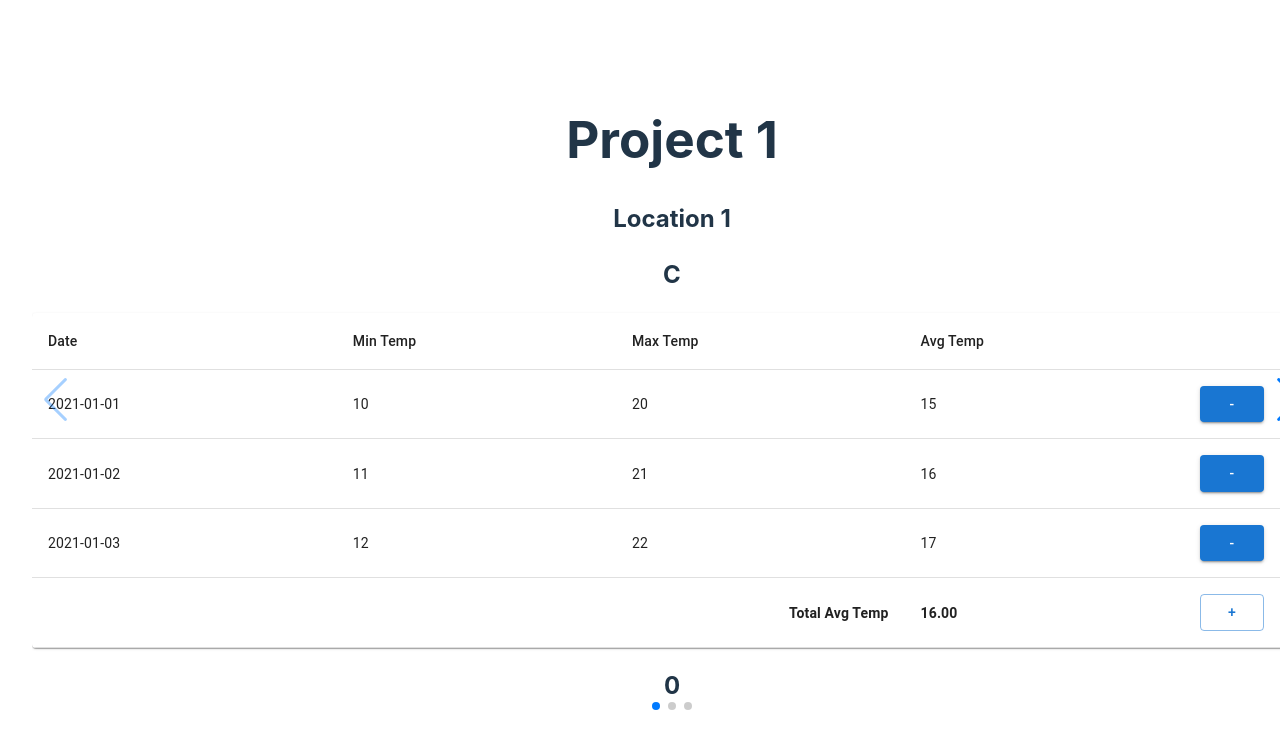
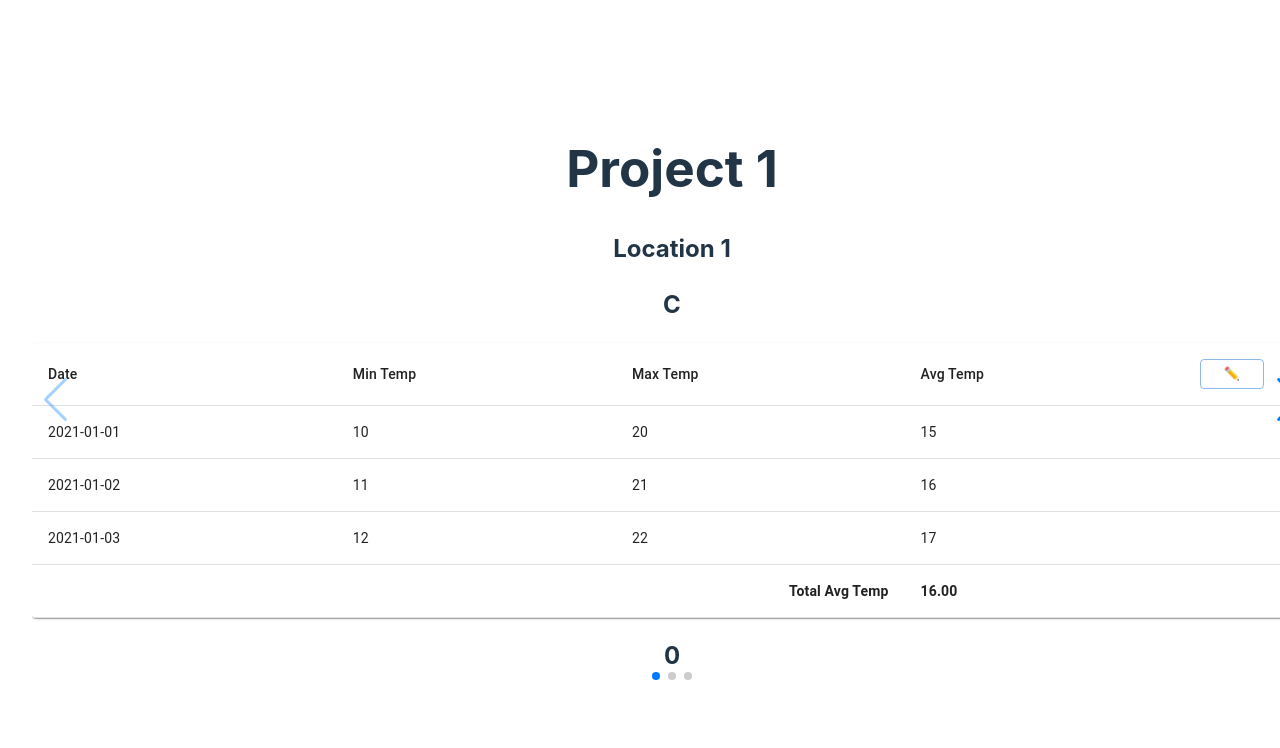
Before and after one commit to c2727c/WeatherBook, a React (Vite) app: page / in a window 1280 px wide. Shown: the top 748 px of the page. Built offline with nearby package versions, Linux system fonts and the light colour scheme.

Commit message:
WeatherTable: implement delete entries and interface to update to parent component

```diff
--- a/src/components/Project/Project.tsx
+++ b/src/components/Project/Project.tsx
@@ -1,14 +1,15 @@
-import React from 'react';
-import { ProjectProps } from '../../types/WeatherTypes';
+import React, { useState } from 'react';
+import { ProjectProps, WeatherEntryType } from '../../types/WeatherTypes';
 import WeatherTable from '../WeatherTable/WeatherTable';
 
 const Project: React.FC<ProjectProps> = ({ project }) => {
+  const [weatherEntries, setWeatherEntries] = useState<WeatherEntryType[]>(project.weatherEntries);
   return (
     <div>
       <h1>{project.name}</h1>
       <h2>{project.location}</h2>
       <h2>{project.unit}</h2>
-      <WeatherTable entries={project.weatherEntries} />
+      <WeatherTable entries={weatherEntries} onEntriesChange={(newEntries) => setWeatherEntries(newEntries)} />
       <h2>{project.totalAvgTemp}</h2>
     </div>
   );
--- a/src/components/WeatherTable/WeatherTable.tsx
+++ b/src/components/WeatherTable/WeatherTable.tsx
@@ -10,7 +10,8 @@ import Paper from '@mui/material/Paper';
 import Button from '@mui/material/Button';
 import TextField from '@mui/material/TextField';
 
-const WeatherTable: React.FC<WeatherTableProps> = ({ entries }) => {
+const WeatherTable: React.FC<WeatherTableProps> = ({ entries, onEntriesChange }) => {
+    const [showEdit, setShowEdit] = useState(false);
     const [showInput, setShowInput] = useState(false);
     const [submitAttempted, setSubmitAttempted] = useState(false);
     const [newEntry, setNewEntry] = useState<WeatherEntryType>({
@@ -19,7 +20,12 @@ const WeatherTable: React.FC<WeatherTableProps> = ({ entries }) => {
         maxTemp: 0,
         avgTemp: 0,
     });
-    const totalAvgTemp = entries.reduce((sum, entry) => sum + (entry.avgTemp || 0), 0) / entries.length || 0;
+    const [localEntries, setLocalEntries] = useState<WeatherEntryType[]>(entries);
+    const totalAvgTemp = localEntries.reduce((sum, entry) => sum + (entry.avgTemp || 0), 0) / localEntries.length || 0;
+
+    const handleEditEntries = () => {
+        setShowEdit((prev) => !prev);
+    }
 
     const handleAddEntry = () => {
         if (showInput) {
@@ -27,7 +33,7 @@ const WeatherTable: React.FC<WeatherTableProps> = ({ entries }) => {
             if (newEntry.date === '' || newEntry.minTemp > newEntry.maxTemp) {
                 return;
             }
-            entries.push(newEntry);
+            localEntries.push(newEntry);
             setShowInput(false);
         }
         else {
@@ -54,23 +60,36 @@ const WeatherTable: React.FC<WeatherTableProps> = ({ entries }) => {
                         <TableCell>Min Temp</TableCell>
                         <TableCell>Max Temp</TableCell>
                         <TableCell>Avg Temp</TableCell>
-                        <TableCell style={{ width: '10%', whiteSpace: 'nowrap', textAlign: 'center' }}></TableCell>
+                        <TableCell style={{ width: '10%', whiteSpace: 'nowrap' }}>
+                            <Button
+                                variant={showEdit ? "contained" : "outlined"}
+                                color="primary"
+                                onClick={handleEditEntries}
+                                size="small"
+                            >
+                                {showEdit ? "√" : "✏️"}
+                            </Button>
+                        </TableCell>
                     </TableRow>
                 </TableHead>
                 <TableBody>
-                    {entries.map((entry, idx) => (
+                    {localEntries.map((entry, idx) => (
                         <TableRow key={idx}>
                             <TableCell>{entry.date}</TableCell>
                             <TableCell>{entry.minTemp}</TableCell>
                             <TableCell>{entry.maxTemp}</TableCell>
                             <TableCell>{entry.avgTemp}</TableCell>
                             <TableCell>
-                                <Button
+                                {showEdit && <Button
                                     variant="contained"
-                                    color="primary"
+                                    color="error"
+                                    size="small"
+                                    onClick={() => {
+                                        setLocalEntries((prev) => prev.filter((_, i) => i !== idx));
+                                    }}
                                 >
-                                    -
-                                </Button>
+                                    🗑️
+                                </Button>}
                             </TableCell>
                         </TableRow>
                     ))}
@@ -126,13 +145,14 @@ const WeatherTable: React.FC<WeatherTableProps> = ({ entries }) => {
                             {totalAvgTemp.toFixed(2)}
                         </TableCell>
                         <TableCell>
-                            <Button
+                            {showEdit && <Button
                                 variant={showInput ? "contained" : "outlined"}
                                 color="primary"
+                                size="small"
                                 onClick={handleAddEntry}
                             >
                                 {showInput ? "√" : "+"}
-                            </Button>
+                            </Button>}
                         </TableCell>
                     </TableRow>
                 </TableBody>
--- a/src/types/WeatherTypes.d.ts
+++ b/src/types/WeatherTypes.d.ts
@@ -21,4 +21,5 @@ export interface ProjectProps {
 
 interface WeatherTableProps {
     entries: WeatherEntryType[];
+    onEntriesChange : (entries: WeatherEntryType[]) => void;
 }
```
